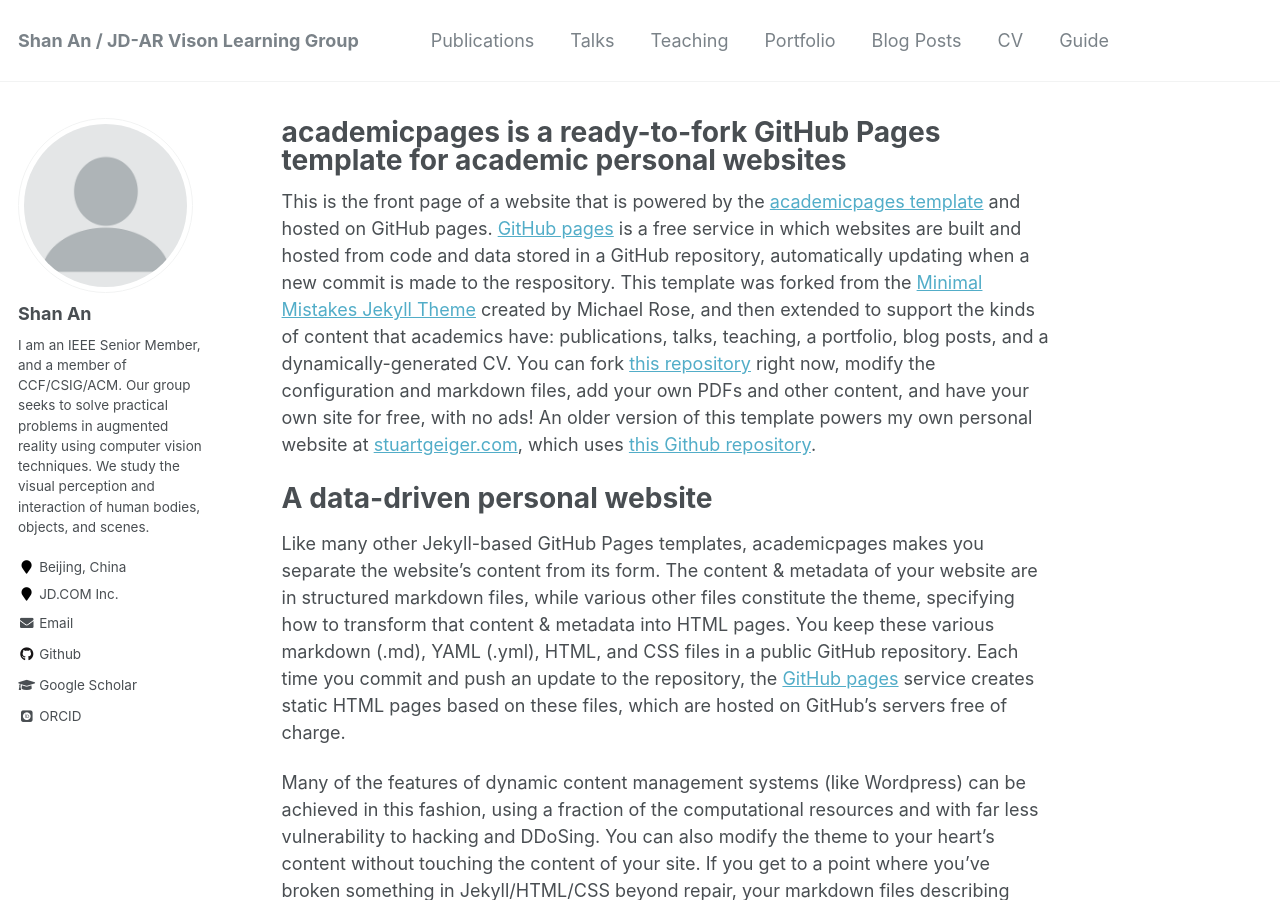
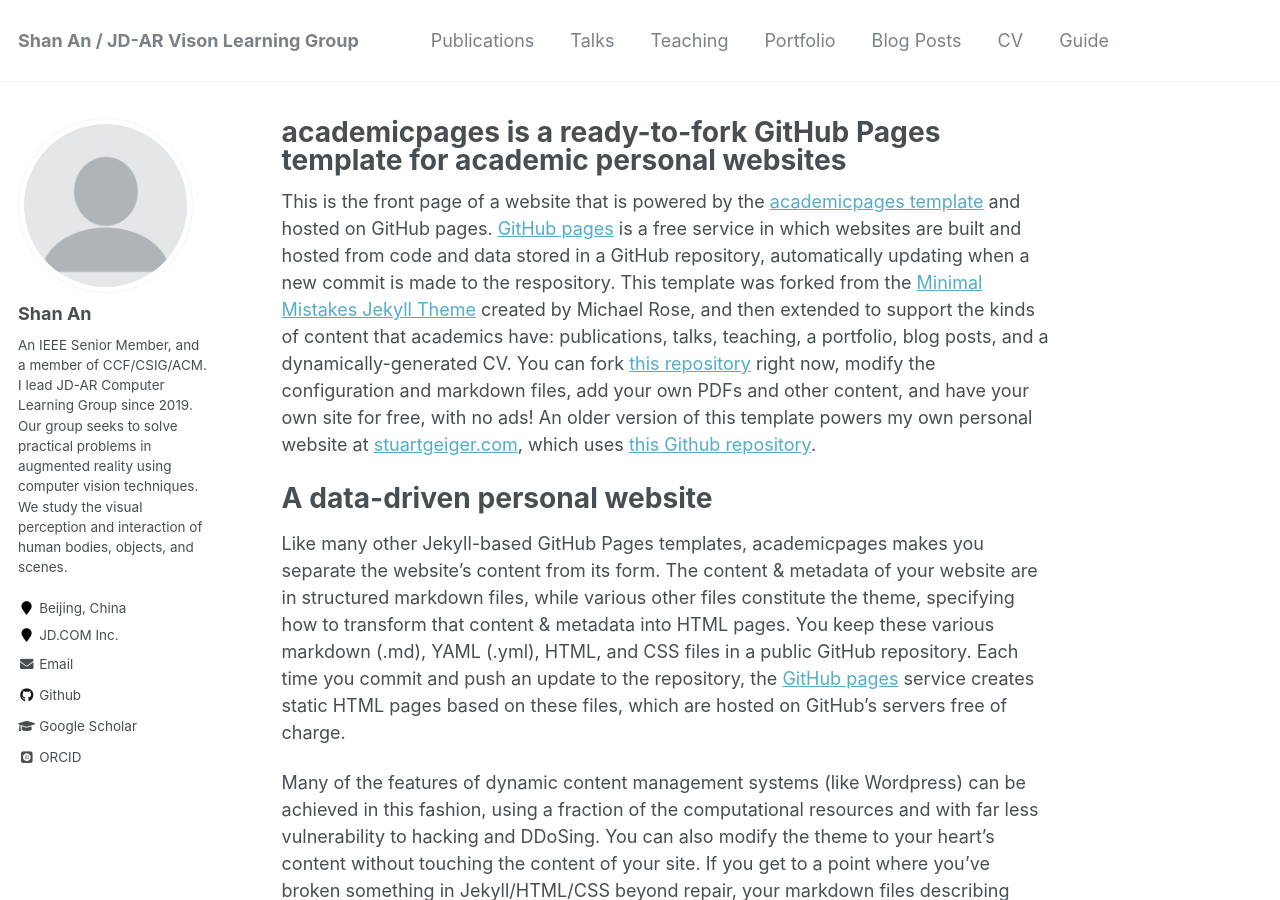
Before and after one commit to anshan-XR-ROB/anshan-XR-ROB.github.io, a Jekyll site: the page built from _pages/about.md, in a window 1280 px wide and 900 px high. Built offline with Jekyll 4.4.1, drawn with Linux system fonts in a browser that asks for light colours; some web fonts are replaced.

Commit message:
Initial commit

```diff
--- a/_config.yml
+++ b/_config.yml
@@ -82,7 +82,8 @@ analytics:
 author:
   name             : "Shan An"
   avatar           : "profile.png"
-  bio              : "I am an IEEE Senior Member, and a member of CCF/CSIG/ACM. Our group seeks to solve practical problems in augmented reality using computer vision techniques. We study the visual perception and interaction of human bodies, objects, and scenes."
+  bio              : "An IEEE Senior Member, and a member of CCF/CSIG/ACM. I lead JD-AR Computer Learning Group since 2019.
+                     Our group seeks to solve practical problems in augmented reality using computer vision techniques. We study the visual perception and interaction of human bodies, objects, and scenes."
   location         : "Beijing, China"
   employer         : "JD.COM Inc."
   pubmed           :
```
